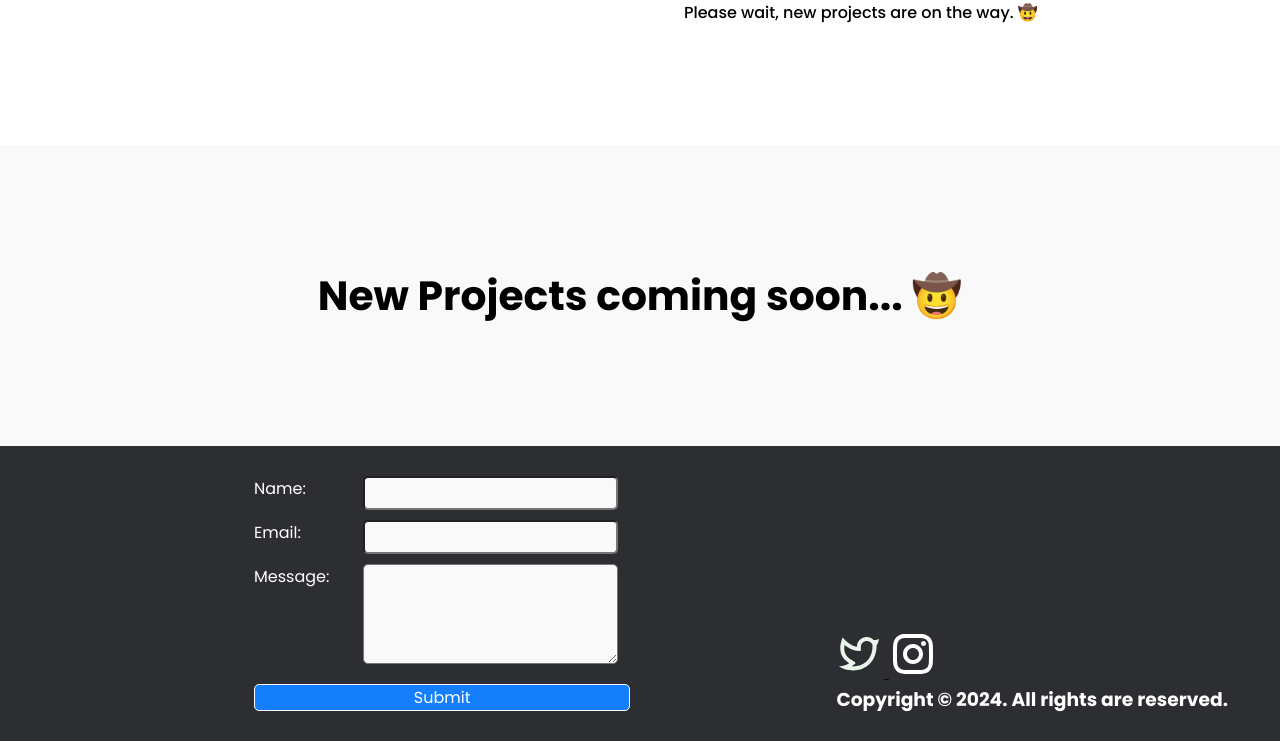
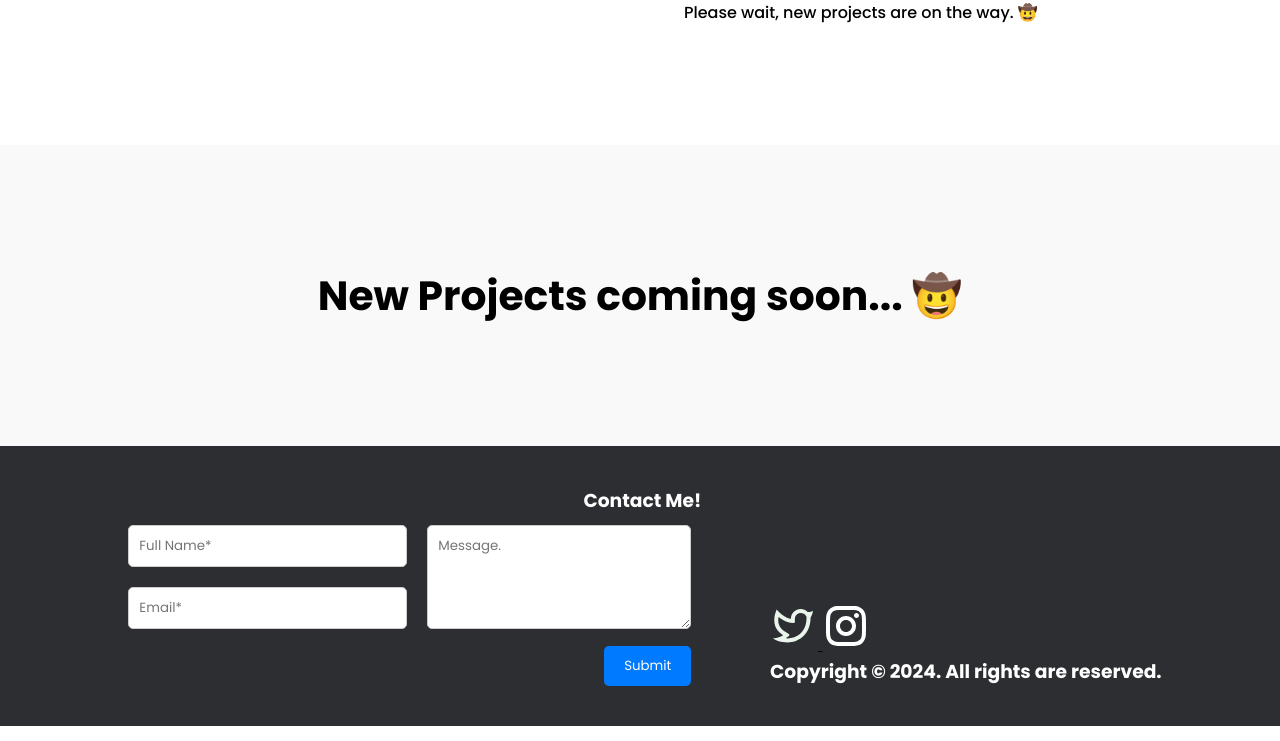
Before and after one commit to professorx2001/Portfolio, a website built with Vite: page index.html in a window 1280 px wide. Shown: the part 1205-1946 px from the top of the page. Built offline with nearby package versions, Linux system fonts and the light colour scheme; files whose address does not match are found by name.

Commit message:
modiied footer

```diff
--- a/index.html
+++ b/index.html
@@ -133,28 +133,30 @@
         </div>
       </section>
 
-      <footer class="footer_section">
+      <footer id="Footer" class="footer_section">
         <div class="container">
-
-          <div id="form_container">
-            <form id="contactForm">
-              <div class="label_inline">
-                <label for="name">Name:</label>
-                <input type="text" id="name" name="name" required>
+          <div>
+            <form action="" id="contactForm">
+              <h3>Contact Me!</h3>
+              <div class="column">
+                <div>
+                  <div>
+                    <input type="text" id="name" name="name" placeholder="Full Name*" required>
+                  </div>
+                  <div>
+                    <input type="email" id="email" name="email" placeholder="Email*" required>
+                  </div>
+                </div>
+                <div>
+                  <div>
+                    <textarea id="message" name="message" placeholder="Message."></textarea>
+                  </div>
+                </div>
               </div>
 
-              <div class="label_inline">
-                <label for="email">Email:</label>
-                <input type="email" id="email" name="email" required>
+              <div>
+                <button>Submit</button>
               </div>
-
-              <div class="label_inline">
-                <label for="message">Message:</label>
-                <textarea id="message" name="message"></textarea>
-              </div>
-
-              <button type="submit">Submit</button>
-
             </form>
           </div>
 
@@ -173,9 +175,9 @@
               <h3>Copyright © 2024. All rights are reserved.</h3>
             </div>
           </div>
-
         </div>
       </footer>
+
     </div>
   </body>
   <script src="main.js"></script>
--- a/style.css
+++ b/style.css
@@ -215,125 +215,89 @@ nav i{
     }
 }
 
+/* Form container */
 .footer_section {
     background-color: #2d2e32;
-    /* padding: 20px; */
+    padding: 20px;
     position: relative;
-}
-.footer_section .container{
-    max-width: 95vw;
-    padding: 20px;
+  }
+
+  .footer_section .container {
+    max-width: 90vw;
     background-color: #2d2e32;
     display: flex;
-    justify-content: space-between;
-}
-.footer_section form{
-    margin-left: 15vmax;
-    width: 30vmax;
+    justify-content: space-around;
+    align-items: flex-end;
+  }
 
-}
-form label ,footer h3{
+  /* Form styles */
+  #contactForm {
+    display: flex;
+    flex-direction: column;
+    align-items: flex-end;
+  }
+  #contactForm h3{
     color: #fff;
-}
-#contactForm div label{
-    width: 30%;
-}
-#contactForm div input, textarea{
+  }
+  #contactForm button {
+    padding: 10px 20px;
+    margin-right: 10px;
+    background-color: #007bff;
+    color: #fff;
+    border: none;
+    cursor: pointer;
     border-radius: 5px;
-    background-color: #f9f9f9;
-    width: 70%;
-}
+    transition: background-color 0.3s ease;
+  }
+
+  #contactForm button:hover {
+    background-color: #0056b3;
+  }
+
+  .column {
+    display: flex;
+    flex-direction: row;
+  }
+
+  /* Input and textarea styles */
+  input[type="text"],
+  input[type="email"],
+  textarea {
+    margin: 10px;
+    padding: 10px;
+    border-radius: 5px;
+    border: 1px solid #ccc;
+    transition: border-color 0.3s ease;
+    flex: 1; /* Let inputs and textarea grow to fill available space */
+  }
+
 #contactForm textarea{
-    height: 100px;
-}
-#contactForm button{
-    width: 98%;
-    margin: 10px;
-    font-size: 1rem;
-    background-color: #147efb;
-    color: #fff;
-    border: 0.5px solid #fff;
-    border-radius: 5px;
-}
-form textarea, form input{
-    padding: 5px;
-}
-.label_inline{
-    display: flex;
-    margin: 10px;
-}
-#social_links_section{
-    position: relative;
-}
-#social_links{
-    margin-top: 40%;
+    height: 13vmin;
 }
 
-/* Media queries for footer section */
-@media screen and (max-width: 900px) {
+  input[type="text"]:focus,
+  input[type="email"]:focus,
+  textarea:focus {
+    border-color: #007bff;
+  }
+  #social_links h3{
+    color: #fff;
+  }
+  /* Media queries for responsiveness */
+  @media screen and (max-width: 900px) {
     .footer_section .container {
-        flex-direction: column;
-        align-items: center;
-        background-color: yellow;
-        justify-content: none;
-        position: relative;
-        height: 30vmax;
-    }
-    form{
-        width: 100%;
-    }
-    #form_container {
-        margin-left: 0; /* Reset margin */
-        width: 100%; /* Occupy full width */
+      flex-direction: row;
+      /* align-items: center; */
+      align-items: flex-start;
+      justify-content: end;
     }
 
-    #social_links_section {
-        margin-top: 1rem; /* Adjust margin */
+    #contactForm button {
+      margin-left: 0;
+      margin-top: 10px;
     }
-}
 
-/* Additional styles for smaller screens if needed */
-
-
-/* Additional styles for smaller screens if needed */
-
-/* .footer h3 {
-    padding: 20px;
-    color: white;
-    max-width: 70vw;
-    font-size: 1.2rem;
-    font-weight: 700;
-
-}
-.label_inline{
-    display: flex;
-    margin: 10px;
-}
-form label {
-    color: #fff;
-    margin: 10px;
-}
-form input{
-    width: 100%;
-}
-footer form textarea{
-    height: 8vmax;
-    width: 100%;
-}
-
-footer form button {
-    display: flex;
-    align-items: center;
-    justify-content: center;
-    width: 100%;
-    height: auto;
-    border-radius: 5px;
-    background-color: #147efb;
-}
-#social_links{
-    line-height: 0.5rem;
-     margin-top: 10vh;
-}
-/* #social_links span{
-    margin-left: 20px;
-} */
+    .column {
+      flex-direction: column;
+    }
+  }
```
Also changed, not shown: 1 other file.
